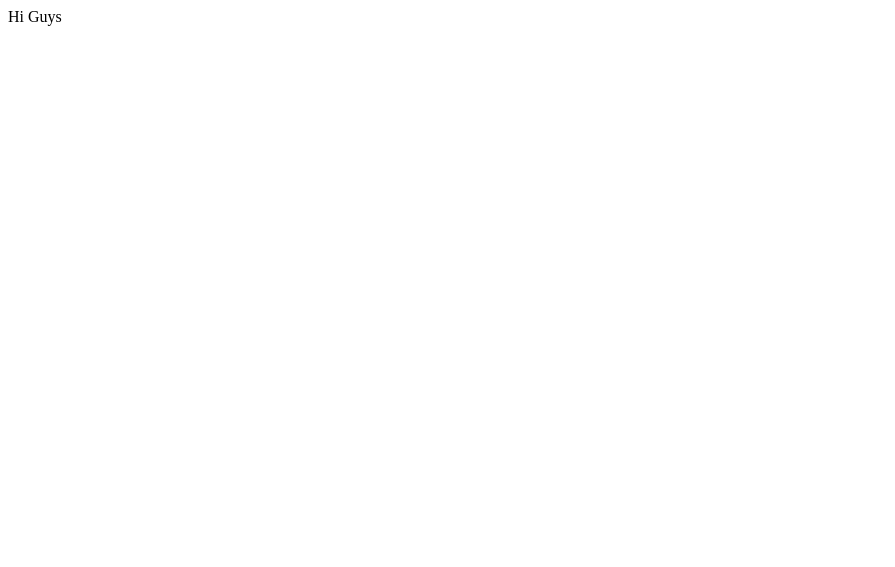
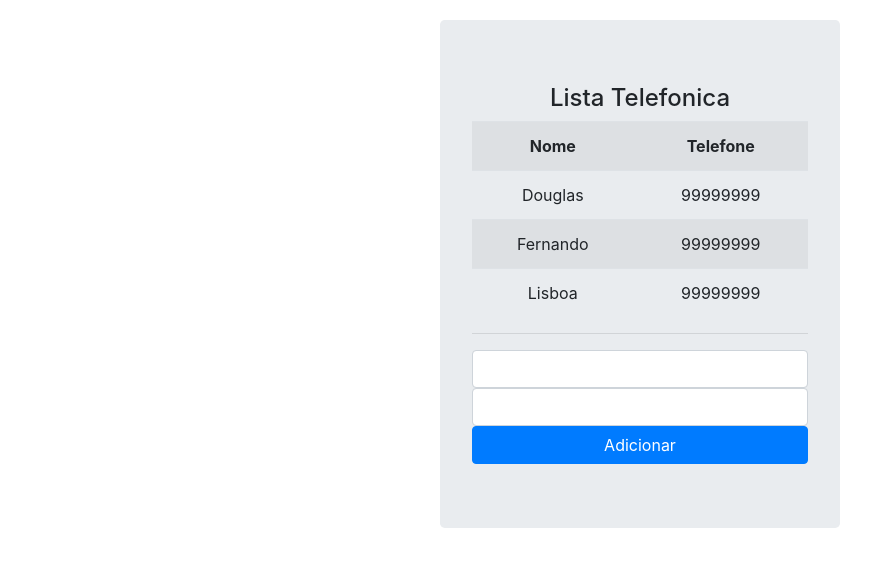
Before and after one commit to lisboaa/praticando-angular-js, a PHP site: page / in a window 1280 px wide. Before the commit the part shown is almost empty. Shown: the top 567 px of the page, without its empty margins (0-895 px from the left). Run offline with PHP 8.4, Linux system fonts and the light colour scheme; some libraries are stand-ins or nearby versions.

Commit message:
Utilizando diretivas, ng-model ng-click, ng-controller e uso da função angular.copy

```diff
--- a/index.php
+++ b/index.php
@@ -1,22 +1,57 @@
 <!doctype html>
-<html lang="en" ng-app="helloWord">
+<html lang="en" ng-app="listaTelefonica">
 <head>
     <meta charset="UTF-8">
     <meta name="viewport"
           content="width=device-width, user-scalable=no, initial-scale=1.0, maximum-scale=1.0, minimum-scale=1.0">
     <meta http-equiv="X-UA-Compatible" content="ie=edge">
     <title>Document</title>
+    <link rel="stylesheet" href="https://maxcdn.bootstrapcdn.com/bootstrap/4.0.0/css/bootstrap.min.css" integrity="sha384-Gn5384xqQ1aoWXA+058RXPxPg6fy4IWvTNh0E263XmFcJlSAwiGgFAW/dAiS6JXm" crossorigin="anonymous">
     <script src="https://ajax.googleapis.com/ajax/libs/angularjs/1.6.9/angular.min.js" crossorigin="anonymous"></script>
+
+    <style>
+        .jumbotron {
+            width: 400px;
+            text-align: center;
+            margin-top: 20px;
+            margin-left: 20px;
+            margin-right: auto;
+            margin-left: auto;
+        }
+    </style>
+
     <script>
-        angular.module("helloWord", []);
-        angular.module("helloWord").controller("helloWorldCtrl", function ($scope) {
-            $scope.message = "Hi Guys";
+        angular.module('listaTelefonica', []);
+        angular.module('listaTelefonica').controller('listaTelefonicaCtrl', ($scope) => {
+            $scope.app = "Lista Telefonica";
+            $scope.contatos = [
+                {nome: 'Douglas', telefone: '99999999'},
+                {nome: 'Fernando', telefone: '99999999'},
+                {nome: 'Lisboa', telefone: '99999999'}
+            ];
+            $scope.adicionarContato = (dadosContato) => {
+                $scope.contatos.push(angular.copy(dadosContato));
+            };
         });
     </script>
 </head>
-<body>
-    <div ng-controller="helloWorldCtrl">
-        {{message}}
+<body ng-controller="listaTelefonicaCtrl">
+    <div class="jumbotron">
+        <h4 ng-bind='app'></h4>
+        <table class="table table-striped">
+            <tr>
+                <th>Nome</th>
+                <th>Telefone</th>
+            </tr>
+            <tr ng-repeat="dadosContato in contatos">
+                <td>{{dadosContato.nome}}</td>
+                <td>{{dadosContato.telefone}}</td>
+            </tr>
+        </table>
+        <hr/>
+        <input class="form-control" type="text" ng-model="dadosContato.nome"/>
+        <input class="form-control" type="text" ng-model="dadosContato.telefone"/>
+        <button ng-click="adicionarContato(dadosContato)" class="btn btn-primary btn-block">Adicionar</button>
     </div>
 </body>
 </html>
```
